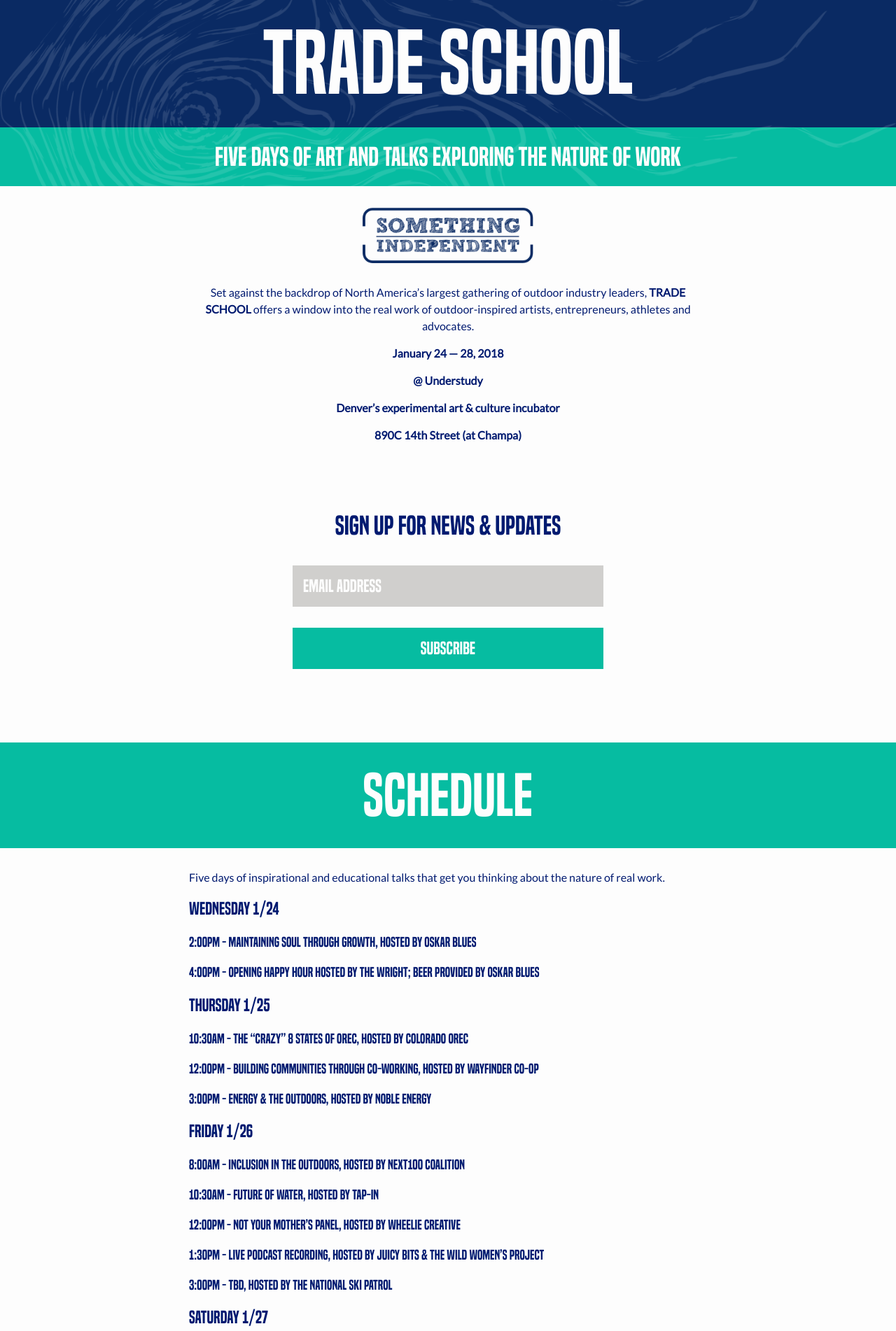
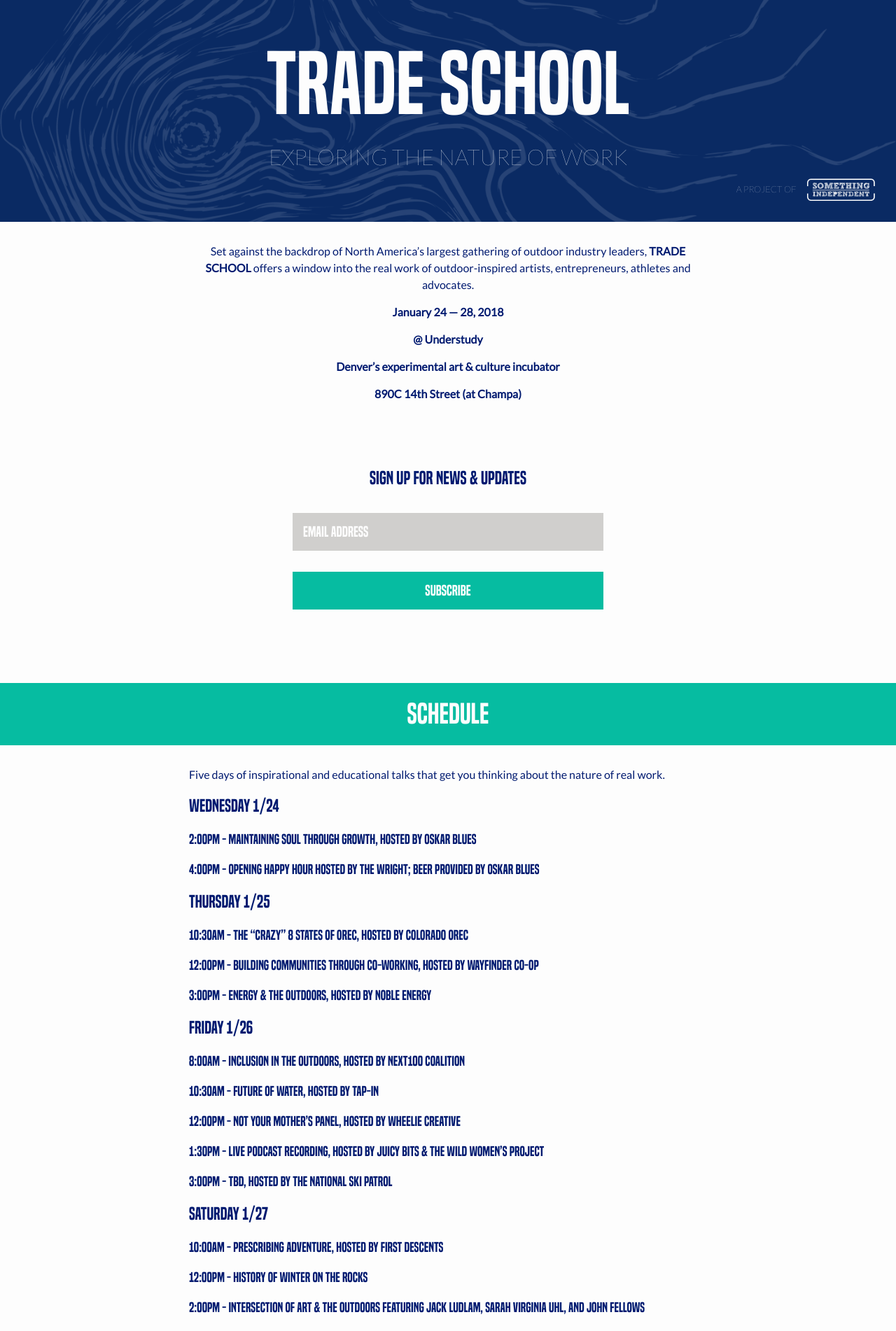
Before and after one commit to somethingindependent/tradeschool, a Jekyll site: the page built from index.html, in a window 1280 px wide. Shown: the top 1902 px of the page at 70% size. Built offline with Jekyll 4.4.1, drawn with Linux system fonts in a browser that asks for light colours.

Commit message:
Rework header to match new banner style
- Adjust modular scale to 1.25 ratio to give more granular size options
- Fix z-indices to make header links clickable

```diff
--- a/_includes/header.html
+++ b/_includes/header.html
@@ -1,11 +1,12 @@
 <header class="site-header" role="banner">
   <div class="wrapper">
     <h1 class="site-title">Trade School</h1>
+    <h3 class="site-subtitle">Exploring the nature of work</h1>
   </div>
 
-  <section class="site-tagline">
-    <div class="wrapper">
-      Five days of art and talks exploring the nature of work
-    </div>
-  </section>
+  <div class="site-attribution">
+    <a href="https://www.somethingindependent.com/">
+      A project of <img src="/assets/si_logo_white.png" />
+    </a>
+  </div>
 </header>
--- a/_includes/intro.md
+++ b/_includes/intro.md
@@ -1,7 +1,3 @@
-<a href="http://www.somethingindependent.com/" title="A project of Something Independent" >
-  <img class="intro-logo" src="/assets/si_logo_transparent.png" alt="A project of Something Independent" />
-</a>
-
 Set against the backdrop of North America’s largest gathering of outdoor industry leaders, **TRADE SCHOOL** offers a window into the real work of outdoor-inspired artists, entrepreneurs, athletes and advocates.
 
 **January 24 &mdash; 28, 2018**
--- a/_sass/minima.scss
+++ b/_sass/minima.scss
@@ -4,12 +4,12 @@
 @import 'modularscale/modularscale';
 $modularscale: (
   base: 1em,
-  ratio: 1.5
+  ratio: 1.25
 );
 
 // Fonts
 @import "tradeschool/built_titling";
-@import url('https://fonts.googleapis.com/css?family=Lato');
+@import url('https://fonts.googleapis.com/css?family=Lato:100,400');
 
 // Custom color scheme
 $navy-color: #0A2A63 !default;
--- a/_sass/minima/_layout.scss
+++ b/_sass/minima/_layout.scss
@@ -1,6 +1,7 @@
 .site-header {
   background-color: $navy-color;
   position: relative;
+  z-index: 1;
 }
 
 .site-header:before {
@@ -17,36 +18,76 @@
   background-position: center center;
   background-repeat: no-repeat;
   background-size: cover;
+  z-index: 5;
 }
 
 .site-title {
-  font-size: ms(5);
+  position: relative;
+  font-size: ms(9);
   font-family: $heading-font-family;
   font-weight: $heading-font-weight;
   line-height: 1;
-  padding: $spacing-unit 0 $spacing-unit / 2 0;
+  padding: $spacing-unit * 2 0 $spacing-unit / 2 0;
   text-align: center;
   color: $background-color;
+  z-index: 10;
+}
+
+.site-subtitle {
+  position: relative;
+  font-size: ms(3);
+  font-family: $base-font-family;
+  font-weight: 100;
+  line-height: 1;
+  // padding: $spacing-unit 0 $spacing-unit / 2 0;
+  text-align: center;
+  text-transform: uppercase;
+  color: $background-color;
+  z-index: 10;
+}
+
+.site-attribution {
+  position: relative;
+  text-align: right;
+  z-index: 10;
+  width: 100%;
+  padding-bottom: $spacing-unit;
+
+  @include media-query($on-palm) {
+    text-align: center;
+    padding-bottom: $spacing-unit / 2;
+  }
+
+  a {
+    margin: 0 $spacing-unit 0 0;
+    font-size: ms(-1);
+    font-family: $base-font-family;
+    font-weight: 100;
+    line-height: 1;
+    color: $background-color;
+    text-transform: uppercase;
+    text-decoration: none;
+
+    @include media-query($on-palm) {
+      margin: 0;
+    }
+  }
+
+  img {
+    display: inline;
+    height: 2.5em;
+    padding-left: 1em;
+  }
 }
 
 .site-tagline {
   text-align: center;
   background-color: $aqua-color;
   color: $background-color;
-  font-size: ms(2);
+  font-size: ms(3);
   font-family: $heading-font-family;
   font-weight: $heading-font-weight;
   padding: $spacing-unit / 2 0;
-}
-
-.intro-logo {
-  display: block;
-  margin: $spacing-unit auto;
-  width: 33%;
-
-  @include media-query($on-palm) {
-    width: 80%;
-  }
 }
 
 /**
```
Also changed, not shown: assets/si_logo_white.png (added).
